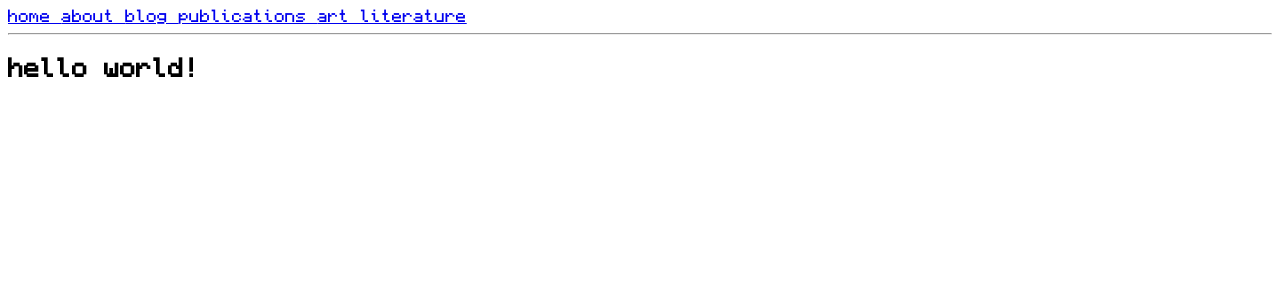
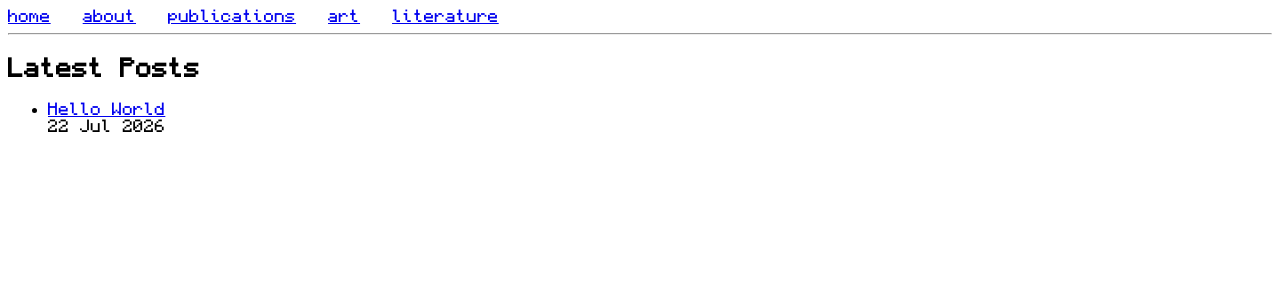
Before and after one commit to panalexeu/panalexeu.github.io, a Jekyll site: the page built from index.html, in a window 1280 px wide. Shown: the top 300 px of the page. Built offline with Jekyll 4.4.1, drawn with Linux system fonts in a browser that asks for light colours.

Commit message:
refactored nav, blog page

```diff
--- a/_data/navigation.yml
+++ b/_data/navigation.yml
@@ -2,8 +2,6 @@
   link: /
 - name: about
   link: /about.html
-- name: blog
-  link: /blog.html
 - name: publications
   link: /publications.html
 - name: art
--- a/_includes/navigation.html
+++ b/_includes/navigation.html
@@ -1,4 +1,4 @@
-<nav>
+<nav class="header-nav">
     {% for item in site.data.navigation %}
         <a href="{{item.link}}">
             {{item.name}}
--- a/_sass/main.scss
+++ b/_sass/main.scss
@@ -13,3 +13,8 @@
 .current {
     color: green;
 }
+
+.header-nav {
+    display: flex;
+    gap: 2rem;
+}
--- /dev/null
+++ b/art.html
@@ -0,0 +1,3 @@
+---
+title: art
+---
--- a/index.html
+++ b/index.html
@@ -1,5 +1,17 @@
 ---
-title: Home
+title: home
 ---
 
-<h2>{{ "Hello World!" | downcase }}</h1>
+<h2> Latest Posts </h2>
+
+<ul>
+    {% for post in site.posts %}
+        <li>
+            <p>
+                <a href="{{post.url}}">{{post.title}}</a>
+                <br>
+                {{post.date | date_to_string}}
+            </p>
+        </li>
+    {% endfor %}
+</ul>
--- /dev/null
+++ b/literature.html
@@ -0,0 +1,3 @@
+---
+title: literature
+---
--- /dev/null
+++ b/publications.html
@@ -0,0 +1,3 @@
+---
+title: publications
+---
```
Also changed, not shown: _layouts/post.html (+7 -5 lines), blog.html (deleted, +0 -17 lines).
